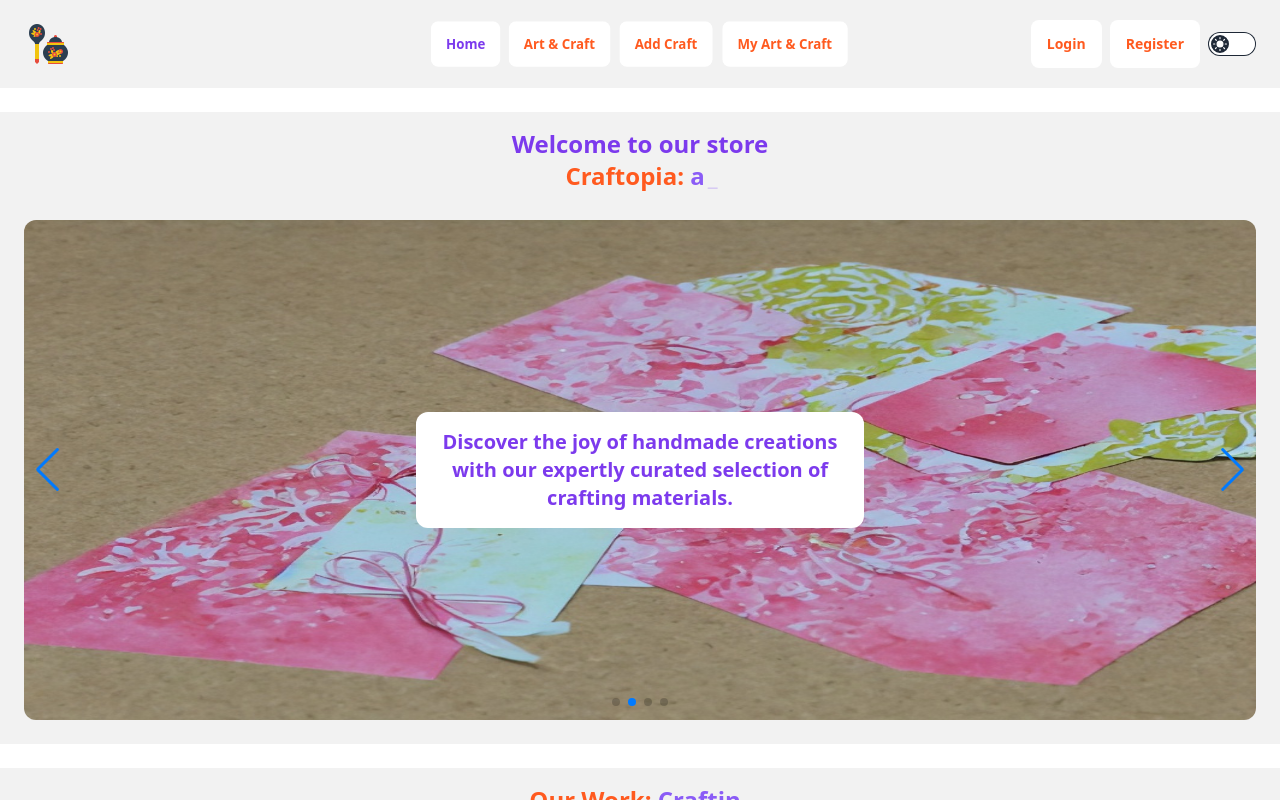
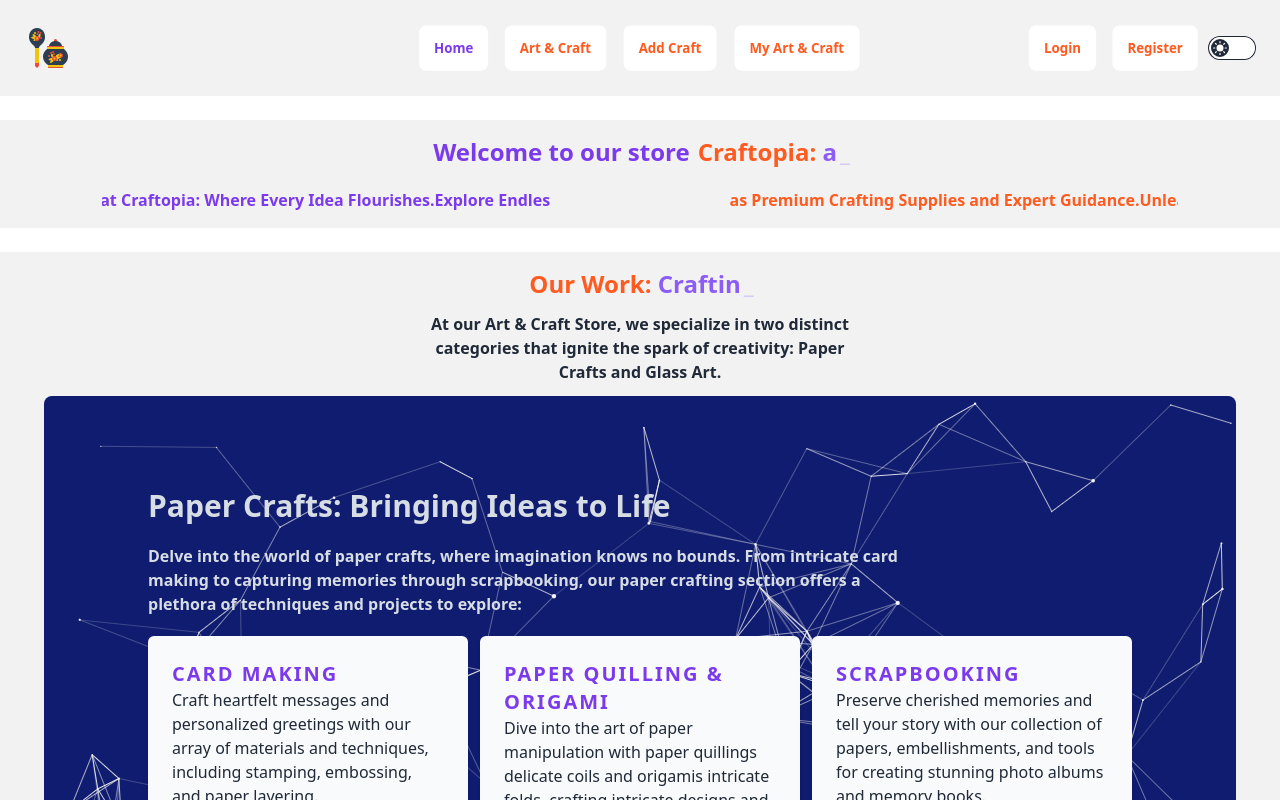
Before and after one commit to shahadathhs/craftopia-client, a React (Vite) app: page / in a window 1280 px wide. Shown: the top 800 px of the page. Built offline with nearby package versions, Linux system fonts and the light colour scheme.

Commit message:
navbar and homepage layout updated. theme added in previous commit

```diff
--- a/package.json
+++ b/package.json
@@ -15,6 +15,7 @@
     "match-sorter": "^6.3.4",
     "react": "^18.2.0",
     "react-dom": "^18.2.0",
+    "react-fast-marquee": "^1.6.4",
     "react-helmet-async": "^2.0.4",
     "react-router-dom": "^6.23.0",
     "react-simple-typewriter": "^5.0.1",
--- /dev/null
+++ b/src/components/Marquees.jsx
@@ -0,0 +1,22 @@
+import Marquee from "react-fast-marquee";
+
+const Marquees = () => {
+  return (
+    <div className="flex flex-col md:flex-row gap-2">
+      <Marquee
+        pauseOnHover
+        className="max-w-md mx-auto text-violet-600 font-bold"
+        >
+          Explore Endless Crafting Possibilities at Craftopia: Where Every Idea Flourishes.
+        </Marquee>
+        <Marquee
+        pauseOnHover
+        className="max-w-md mx-auto text-orange-500 font-bold"
+        >
+          Unleash Your Creativity with Craftopias Premium Crafting Supplies and Expert Guidance.
+        </Marquee>
+    </div>
+  );
+};
+
+export default Marquees;
--- a/src/components/Navbar.jsx
+++ b/src/components/Navbar.jsx
@@ -25,59 +25,59 @@ const Navbar = () => {
         <li><NavLink
         className={({ isActive }) => isActive
         ?
-        'btn btn-outline border-0 bg-white text-violet-600'
+        'btn btn-outline border-0 bg-white text-violet-600 m-1'
         :
-        'btn btn-outline border-0 bg-white text-orange-500'
+        'btn btn-outline border-0 bg-white text-orange-500 m-1'
         }
         to="/">Home</NavLink></li>
 
         <li><NavLink
         className={({ isActive }) => isActive
         ?
-        'btn btn-outline border-0 bg-white text-violet-600'
+        'btn btn-outline border-0 bg-white text-violet-600 m-1'
         :
-        'btn btn-outline border-0 bg-white text-orange-500'
+        'btn btn-outline border-0 bg-white text-orange-500 m-1'
         }
         to="/artCraft">Art & Craft</NavLink></li>
 
         <li><NavLink
         className={({ isActive }) =>  isActive
         ?
-        'btn btn-outline border-0 bg-white text-violet-600'
+        'btn btn-outline border-0 bg-white text-violet-600 m-1'
         :
-        'btn btn-outline border-0 bg-white text-orange-500'
+        'btn btn-outline border-0 bg-white text-orange-500 m-1'
         }
         to="/addCraft">Add Craft</NavLink></li>
 
         <li><NavLink
         className={({ isActive }) =>  isActive
         ?
-        'btn btn-outline border-0 bg-white text-violet-600'
+        'btn btn-outline border-0 bg-white text-violet-600 m-1'
         :
-        'btn btn-outline border-0 bg-white text-orange-500'
+        'btn btn-outline border-0 bg-white text-orange-500 m-1'
         }
         to="/myArtCraft">My Art & Craft</NavLink></li>
     </>
 
   const linksEnd=
     <>
-        <NavLink
+        <li><NavLink
         className={({ isActive }) => isActive
         ?
-        'btn btn-outline border-0 bg-white text-violet-600 mr-2'
+        'btn btn-outline border-0 bg-white text-violet-600 m-1'
         :
-        'btn btn-outline border-0 bg-white text-orange-500 mr-2'
+        'btn btn-outline border-0 bg-white text-orange-500 m-1'
         }
-        to='/login'>Login</NavLink>
+        to='/login'>Login</NavLink></li>
 
-        <NavLink
+        <li><NavLink
         className={({ isActive }) => isActive
         ?
-        'btn btn-outline border-0 bg-white text-violet-600 mr-2'
+        'btn btn-outline border-0 bg-white text-violet-600 m-1'
         :
-        'btn btn-outline border-0 bg-white text-orange-500 mr-2'
+        'btn btn-outline border-0 bg-white text-orange-500 m-1'
         }
-        to='/register'>Register</NavLink>
+        to='/register'>Register</NavLink></li>
     </>
 
   return (
@@ -90,6 +90,7 @@ const Navbar = () => {
           </label>
           <ul tabIndex={0} className="menu menu-sm dropdown-content mt-3 z-[1] p-2 shadow bg-base-100 rounded-box w-36 font-bold text-gray-500">
             {links}
+            {linksEnd}
           </ul>
         </div>
         <Link to='/' className="text-2xl md:text-3xl text-blue-700 font-semibold p-0">
@@ -104,7 +105,11 @@ const Navbar = () => {
       </div>
       {/* Navbar end */}
       <div className="navbar-end">
-        {linksEnd}
+        <div className="hidden lg:flex">
+          <ul className="menu menu-horizontal px-1 gap-1 border-1 font-bold text-gray-500">
+            {linksEnd}
+          </ul>
+        </div>
         <label className='cursor-pointer grid place-items-center'>
           <input
             type='checkbox'
--- a/src/components/WebName.jsx
+++ b/src/components/WebName.jsx
@@ -10,7 +10,7 @@ const WebName = () => {
   }
 
   return (
-    <div>
+    <div className='flex flex-col md:flex-row gap-2 justify-center'>
       <p className='text-2xl text-violet-600 font-bold'>Welcome to our store</p>
       <h1 className='font-bold text-2xl text-orange-500'>
         Craftopia: {' '}
--- a/src/pages/Home.jsx
+++ b/src/pages/Home.jsx
@@ -1,3 +1,4 @@
+import Marquees from "../components/Marquees";
 import OurWork from "../components/OurWork";
 import Slider from "../components/Slider";
 import WebName from "../components/WebName";
@@ -8,10 +9,13 @@ const Home = () => {
     <div>
       <div className="text-center my-6 bg-base-200 p-4 space-y-5">
         <WebName />
-        <Slider />
+        <Marquees />
       </div>
       <div className="my-6 bg-base-200 p-4 space-y-5">
         <OurWork />
+      </div>
+      <div className="my-6 bg-base-200 p-4 space-y-5">
+        <Slider />
       </div>
     </div>
   );
```
Also changed, not shown: 1 other file (tests, documents, lock files or other folders).
